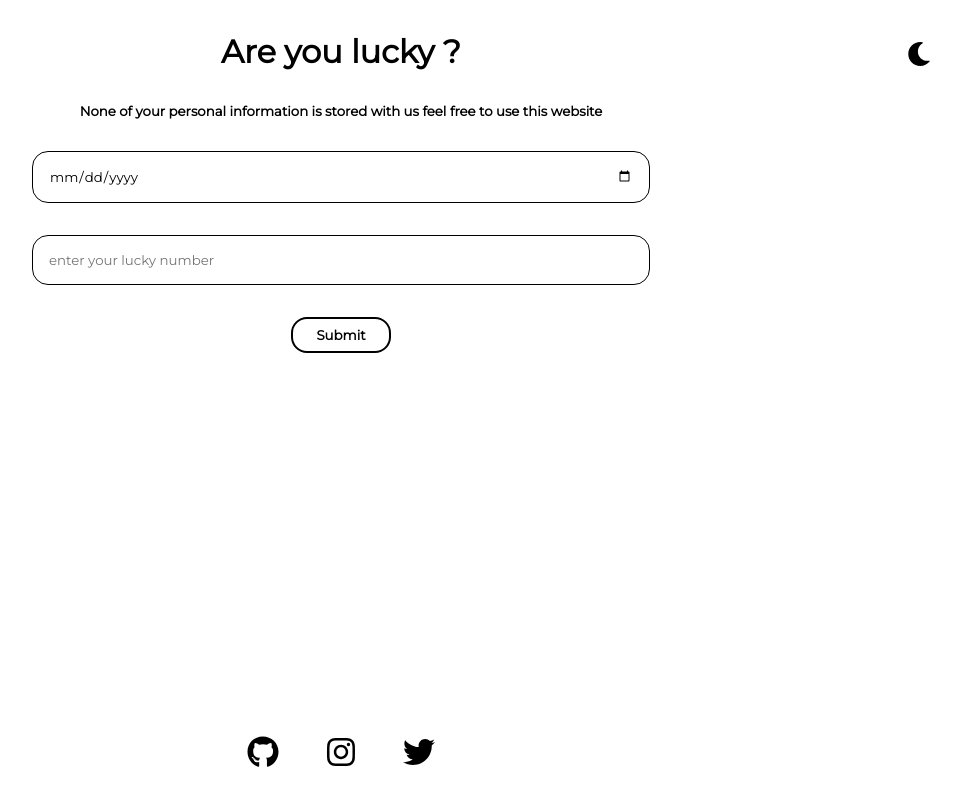
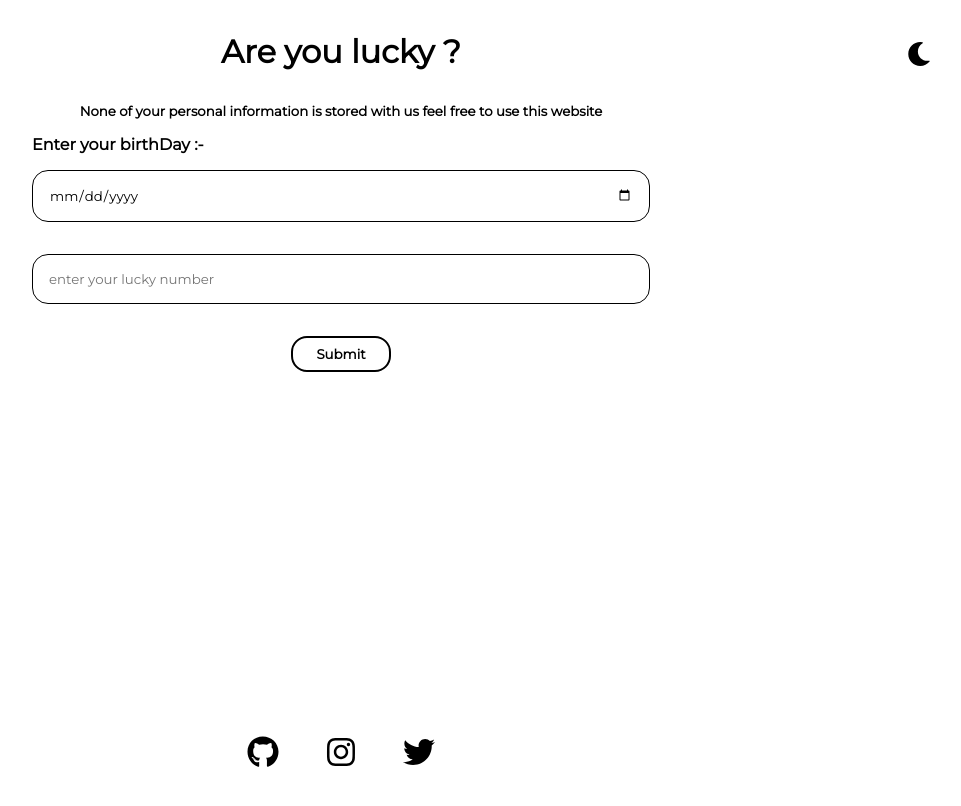
Before and after one commit to kunwar-11/lucky-birthday, a React (Create React App) app: page / in a window 1280 px wide. Shown: the top 806 px of the page, without its empty margins (299-1260 px from the left). Built offline with nearby package versions, Linux system fonts and the light colour scheme.

Commit message:
minor style changes

```diff
--- a/src/component/Input.js
+++ b/src/component/Input.js
@@ -32,6 +32,7 @@ function Input({birthDay , setBirthDay , setIsLucky , setDisplay  , setFullDate
     },[currentDate])
     return (
         <form>
+            <h4 style = {{margin : '0rem 1rem'}}>Enter your birthDay :- </h4>
             <input name = 'date' className = {`date ${isDark ? 'darkIP' : ''}`} onChange = {changeDateHandler} type="date" max = {currentDate} placeholder = 'enter your birthday' value = {birthDay}/>
             <input className = {`${isDark ? 'darkIP' : ''}`} onChange = {luckyChangeHandler} type="number" value = {lucky} placeholder = 'enter your lucky number'/>
                 {/* {currentDate}
```
Also changed, not shown: 1 other file (tests, documents, lock files or other folders).
